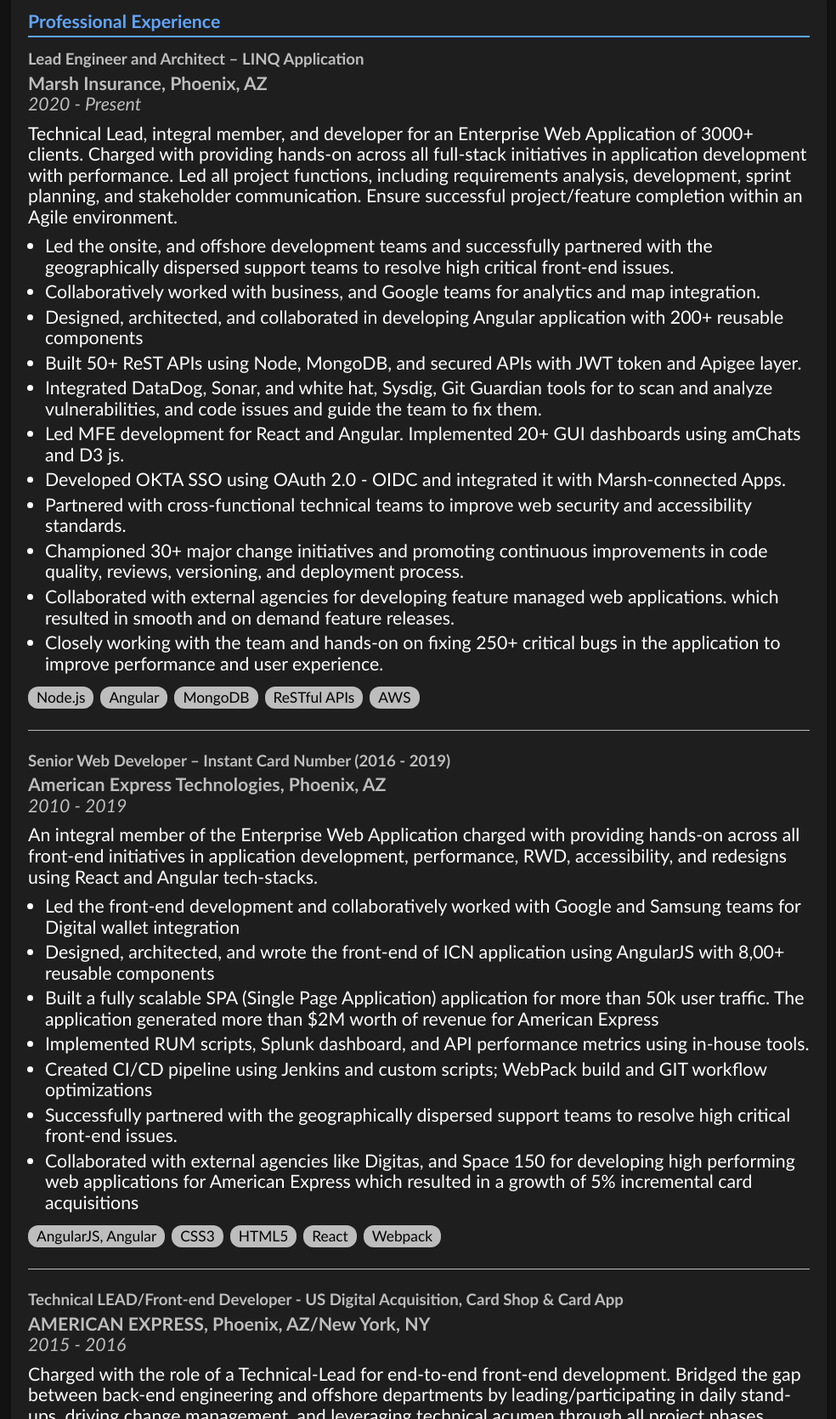
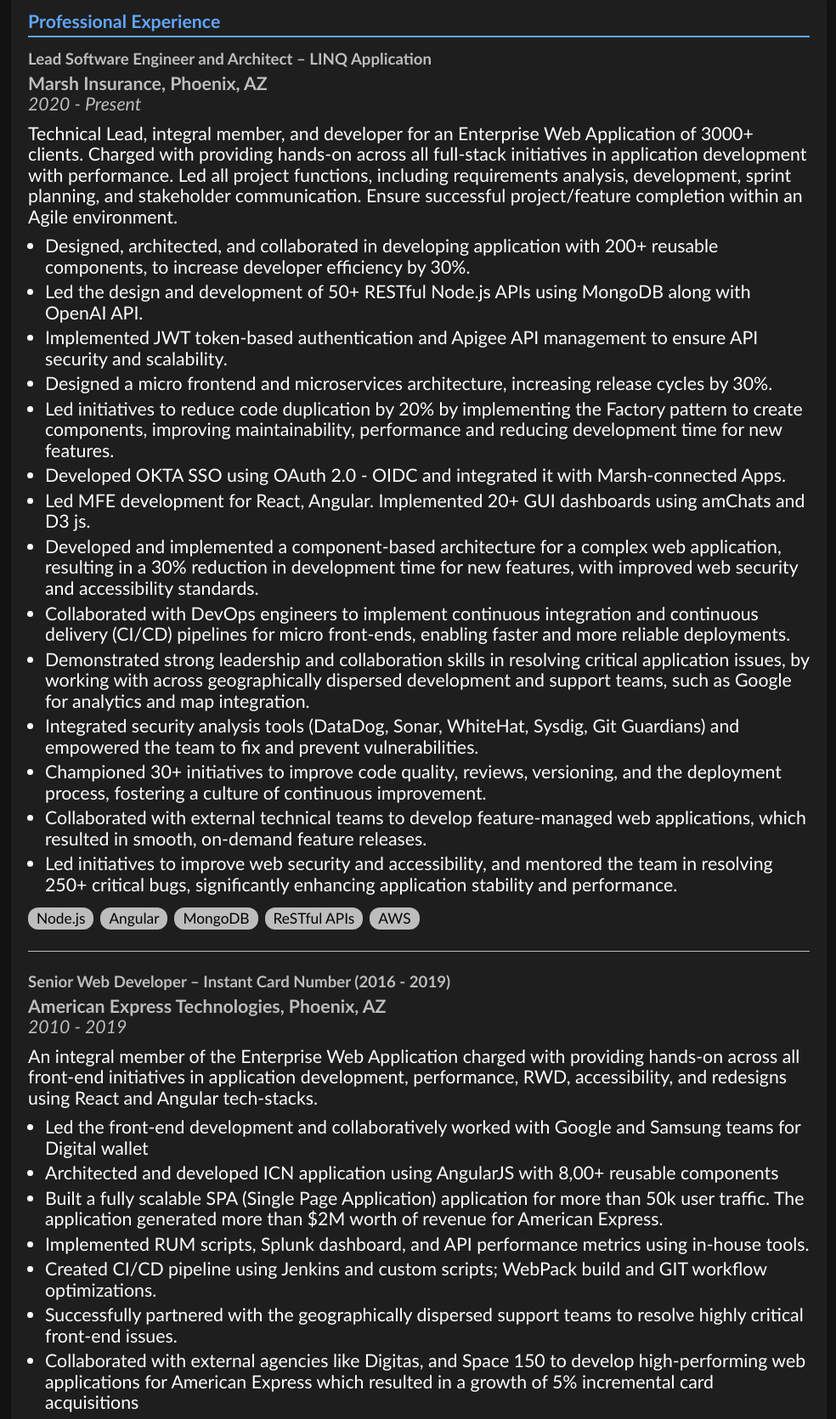
Before and after one commit to NallaRK/myresume, a plain HTML site: page index.html in a window 1280 px wide. Shown: the part 1130-2800 px from the top of the page at 85% size, without its empty margins (147-1131 px from the left). Drawn offline with Linux system fonts and the light colour scheme; a web font is replaced by a local one.

Commit message:
Rephrased Resume content

```diff
--- a/index.html
+++ b/index.html
@@ -126,7 +126,7 @@
               <li>CI/CD, GIT</li>
               <li>GitHub, Actions</li>
               <li>Agile, SCRUM, Kanban</li>
-              <li>JIRA, Azure DevOps</li>
+              <li>AWS, JIRA, Azure DevOps</li>
               <li>JENKINS, DOCKER</li>
               <li>Invision, Photoshop, Figma</li>
             </ul>
@@ -138,7 +138,7 @@
         <h2>Professional Experience</h2>
         <div class="experience-item">
           <div class="experience-header">
-            <h3>Lead Engineer and Architect – LINQ Application</h3>
+            <h3>Lead Software Engineer and Architect  – LINQ Application</h3>
             <p class="company">Marsh Insurance, Phoenix, AZ</p>
             <p class="date">2020 - Present</p>
           </div>
@@ -153,53 +153,42 @@
           </p>
           <ul>
             <li>
-              Led the onsite, and offshore development teams and successfully
-              partnered with the geographically dispersed support teams to
-              resolve high critical front-end issues.
+              Designed, architected, and collaborated in developing application with 200+ reusable components, to increase developer efficiency by 30%.
             </li>
             <li>
-              Collaboratively worked with business, and Google teams for
-              analytics and map integration.
+              Led the design and development of 50+ RESTful Node.js APIs using MongoDB along with OpenAI API.
             </li>
             <li>
-              Designed, architected, and collaborated in developing Angular
-              application with 200+ reusable components
+              Implemented JWT token-based authentication and Apigee API management to ensure API security and scalability.
             </li>
             <li>
-              Built 50+ ReST APIs using Node, MongoDB, and secured APIs with JWT
-              token and Apigee layer.
+              Designed a micro frontend and microservices architecture, increasing release cycles by 30%.
             </li>
             <li>
-              Integrated DataDog, Sonar, and white hat, Sysdig, Git Guardian
-              tools for to scan and analyze vulnerabilities, and code issues and
-              guide the team to fix them.
+              Led initiatives to reduce code duplication by 20% by implementing the Factory pattern to create components, improving maintainability, performance and reducing development time for new features.
             </li>
             <li>
-              Led MFE development for React and Angular. Implemented 20+ GUI
-              dashboards using amChats and D3 js.
+              Developed OKTA SSO using OAuth 2.0 -  OIDC and integrated it with Marsh-connected Apps.
             </li>
             <li>
-              Developed OKTA SSO using OAuth 2.0 - OIDC and integrated it with
-              Marsh-connected Apps.
+              Led MFE development for React, Angular.  Implemented 20+ GUI dashboards using amChats and D3 js.
             </li>
             <li>
-              Partnered with cross-functional technical teams to improve web
-              security and accessibility standards.
+              Developed and implemented a component-based architecture for a complex web application, resulting in a 30% reduction in development time for new features, with improved web security and accessibility standards.
             </li>
             <li>
-              Championed 30+ major change initiatives and promoting continuous
-              improvements in code quality, reviews, versioning, and deployment
-              process.
+              Collaborated with DevOps engineers to implement continuous integration and continuous delivery (CI/CD) pipelines for micro front-ends, enabling faster and more reliable deployments.
             </li>
             <li>
-              Collaborated with external agencies for developing feature managed
-              web applications. which resulted in smooth and on demand feature
-              releases.
+              Demonstrated strong leadership and collaboration skills in resolving critical application issues, by working with across geographically dispersed development and support teams, such as Google for analytics and map integration.
             </li>
             <li>
-              Closely working with the team and hands-on on fixing 250+ critical
-              bugs in the application to improve performance and user
-              experience.
+              Integrated security analysis tools (DataDog, Sonar, WhiteHat, Sysdig, Git Guardians) and empowered the team to fix and prevent vulnerabilities.
+            </li>
+            <li>Championed 30+ initiatives to improve code quality, reviews, versioning, and the deployment process, fostering a culture of continuous improvement.</li>
+            <li>Collaborated with external technical teams to develop feature-managed web applications, which resulted in smooth, on-demand feature releases.
+            </li>
+            <li>Led initiatives to improve web security and accessibility, and mentored the team in resolving 250+ critical bugs, significantly enhancing application stability and performance.
             </li>
           </ul>
           <div class="tech-tags">
@@ -225,35 +214,32 @@
           </p>
           <ul>
             <li>
-              Led the front-end development and collaboratively worked with
-              Google and Samsung teams for Digital wallet integration
+              Led the front-end development and collaboratively worked with Google and Samsung teams for Digital wallet
+
             </li>
             <li>
-              Designed, architected, and wrote the front-end of ICN application
-              using AngularJS with 8,00+ reusable components
+              Architected and developed ICN application using AngularJS with 8,00+ reusable components
+
             </li>
             <li>
-              Built a fully scalable SPA (Single Page Application) application
-              for more than 50k user traffic. The application generated more
-              than $2M worth of revenue for American Express
+              Built a fully scalable SPA (Single Page Application) application for more than 50k user traffic.  The application generated more than $2M worth of revenue for American Express.
+
             </li>
             <li>
-              Implemented RUM scripts, Splunk dashboard, and API performance
-              metrics using in-house tools.
+              Implemented RUM scripts, Splunk dashboard, and API performance metrics using in-house tools.
+
             </li>
             <li>
-              Created CI/CD pipeline using Jenkins and custom scripts; WebPack
-              build and GIT workflow optimizations
+              Created CI/CD pipeline using Jenkins and custom scripts; WebPack build and GIT workflow optimizations.
+
             </li>
             <li>
-              Successfully partnered with the geographically dispersed support
-              teams to resolve high critical front-end issues.
+              Successfully partnered with the geographically dispersed support teams to resolve highly critical front-end issues.
+
             </li>
             <li>
-              Collaborated with external agencies like Digitas, and Space 150
-              for developing high performing web applications for American
-              Express which resulted in a growth of 5% incremental card
-              acquisitions
+              Collaborated with external agencies like Digitas, and Space 150 to develop high-performing web applications for American Express which resulted in a growth of 5% incremental card acquisitions
+
             </li>
           </ul>
           <div class="tech-tags">
```
Also changed, not shown: 1 other file.
